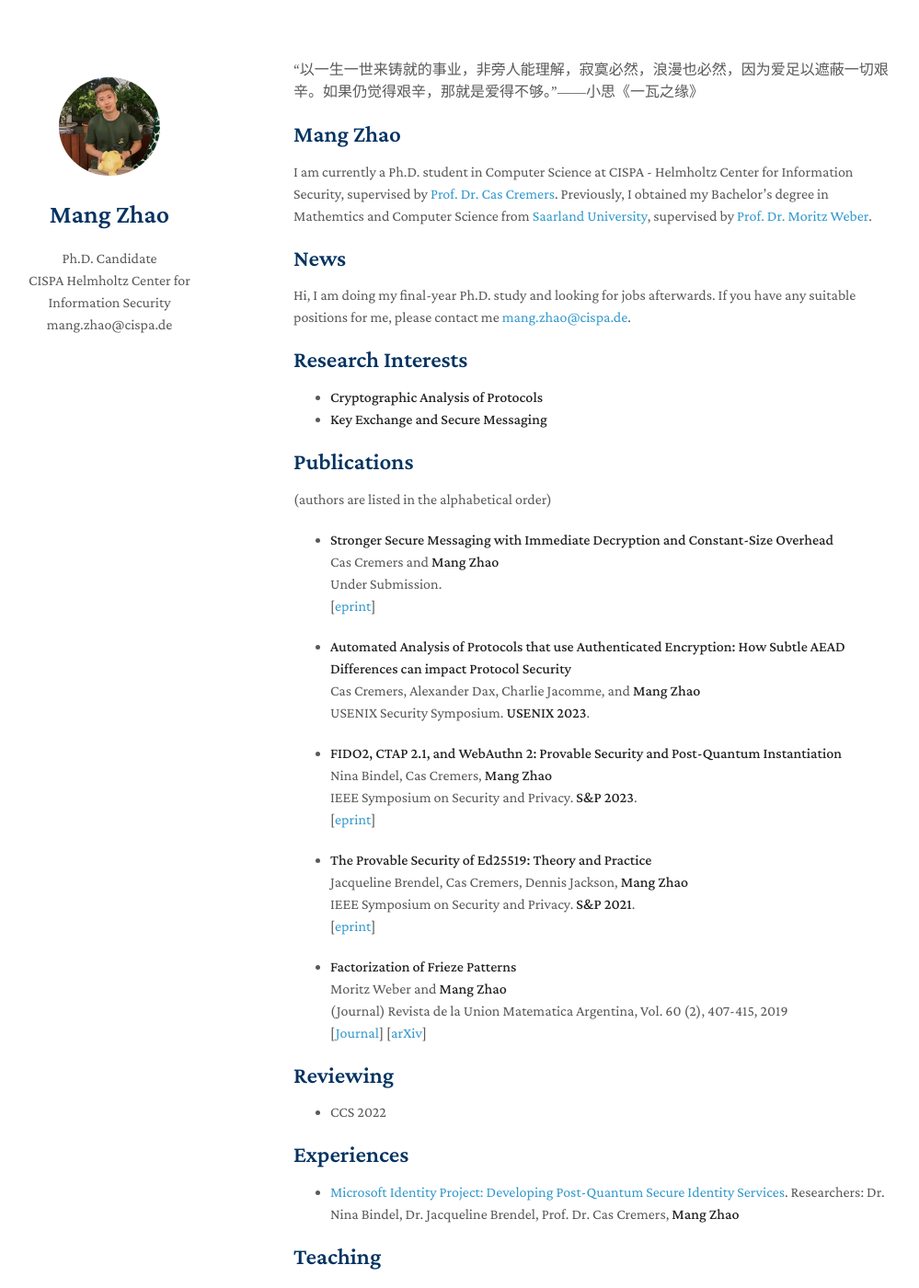
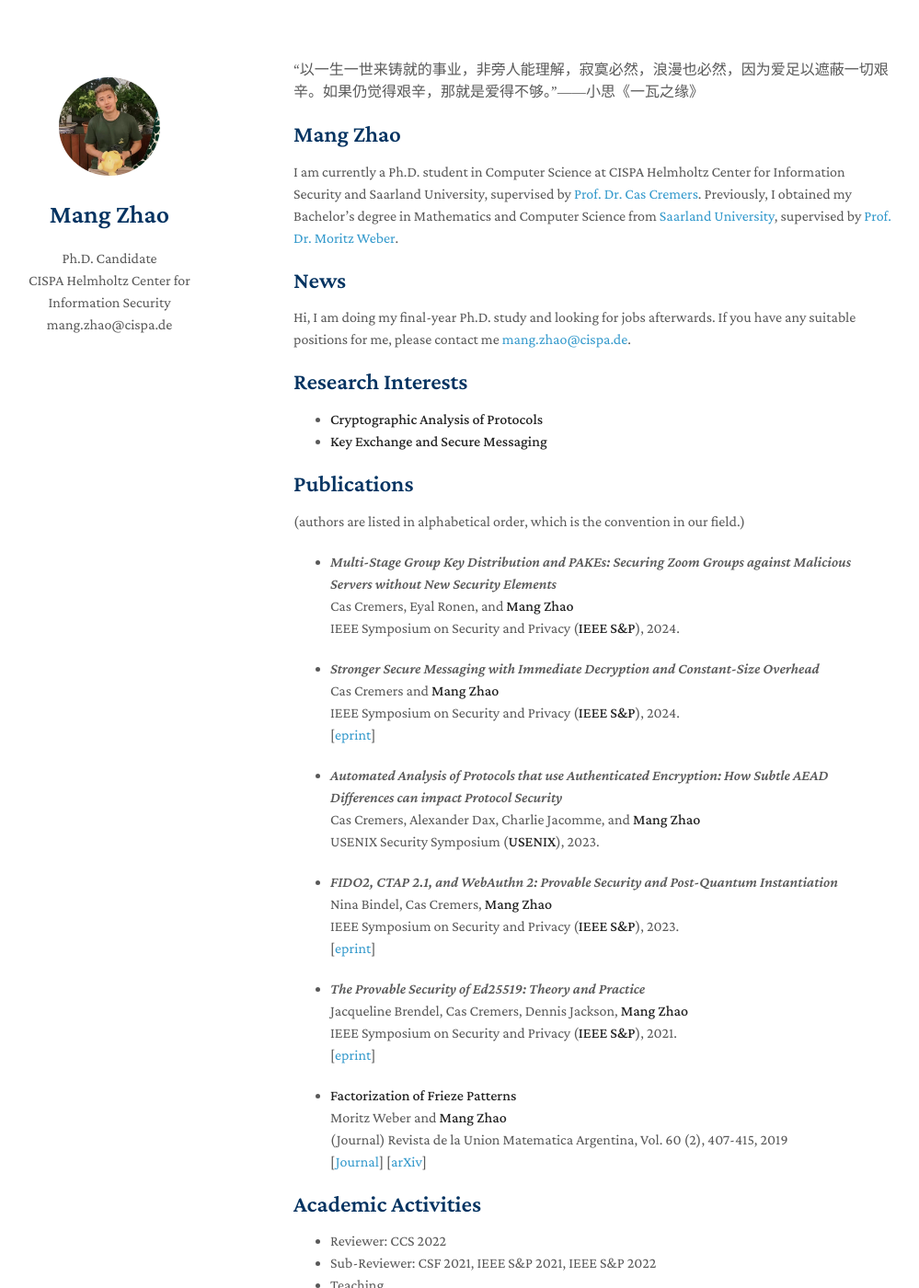
Before and after one commit to 422256579/myHomepage, a Jekyll site: the page built from index.md, in a window 1280 px wide and 1400 px high. Shown: the whole window at 92% size, without its empty margins (151-1150 px from the left). Built offline with Jekyll 4.4.1, drawn with Linux system fonts in a browser that asks for light colours; nearby versions of some CDN libraries; a style sheet for code colours, icons or effects is not loaded; some of the changed text lies outside the part shown.

Commit message:
Update SP24 papers

```diff
--- a/index.md
+++ b/index.md
@@ -6,7 +6,7 @@ layout: homepage
 
 ## Mang Zhao
 
-I am currently a Ph.D. student in Computer Science at CISPA - Helmholtz Center for Information Security, supervised by [Prof. Dr. Cas Cremers](https://people.cispa.io/cas.cremers/). Previously, I obtained my Bachelor's degree in Mathemtics and Computer Science from [Saarland University](https://www.uni-saarland.de/start.html), supervised by [Prof. Dr. Moritz Weber](https://www.uni-saarland.de/lehrstuhl/weber-moritz.html).
+I am currently a Ph.D. student in Computer Science at CISPA Helmholtz Center for Information Security and Saarland University, supervised by [Prof. Dr. Cas Cremers](https://people.cispa.io/cas.cremers/). Previously, I obtained my Bachelor's degree in Mathematics and Computer Science from [Saarland University](https://www.uni-saarland.de/start.html), supervised by [Prof. Dr. Moritz Weber](https://www.uni-saarland.de/lehrstuhl/weber-moritz.html).
 
 ## News
 Hi, I am doing my final-year Ph.D. study and looking for jobs afterwards.
@@ -18,35 +18,41 @@ If you have any suitable positions for me, please contact me [mang.zhao@cispa.de
 - **Key Exchange and Secure Messaging**
 
 ## Publications
-(authors are listed in the alphabetical order)
+(authors are listed in alphabetical order, which is the convention in our field.)
 
-- **Stronger Secure Messaging with Immediate Decryption and Constant-Size Overhead**
+- *Multi-Stage Group Key Distribution and PAKEs: Securing Zoom Groups against Malicious Servers without New Security Elements*
+  <br>
+  Cas Cremers, Eyal Ronen, and **Mang Zhao**
+  <br>
+  IEEE Symposium on Security and Privacy (**IEEE S&P**), 2024.
+
+- *Stronger Secure Messaging with Immediate Decryption and Constant-Size Overhead*
   <br>
   Cas Cremers and **Mang Zhao**
   <br>
-  Under Submission.
+  IEEE Symposium on Security and Privacy (**IEEE S&P**), 2024.
   <br>
   [[eprint](https://eprint.iacr.org/2022/1481)]
 
-- **Automated Analysis of Protocols that use Authenticated Encryption: How Subtle AEAD Differences can impact Protocol Security**
+- *Automated Analysis of Protocols that use Authenticated Encryption: How Subtle AEAD Differences can impact Protocol Security*
   <br>
   Cas Cremers, Alexander Dax, Charlie Jacomme, and **Mang Zhao**
   <br>
-  USENIX Security Symposium. **USENIX 2023**.
+  USENIX Security Symposium (**USENIX**), 2023.
 
-- **FIDO2, CTAP 2.1, and WebAuthn 2: Provable Security and Post-Quantum Instantiation**
+- *FIDO2, CTAP 2.1, and WebAuthn 2: Provable Security and Post-Quantum Instantiation*
   <br>
   Nina Bindel, Cas Cremers, **Mang Zhao**
   <br>
-  IEEE Symposium on Security and Privacy. **S&P 2023**.
+  IEEE Symposium on Security and Privacy (**IEEE S&P**), 2023.
   <br>
   [[eprint](https://eprint.iacr.org/2022/1029)]
 
-- **The Provable Security of Ed25519: Theory and Practice**
+- *The Provable Security of Ed25519: Theory and Practice*
   <br>
   Jacqueline Brendel, Cas Cremers, Dennis Jackson, **Mang Zhao**
   <br>
-  IEEE Symposium on Security and Privacy. **S&P 2021**.
+  IEEE Symposium on Security and Privacy (**IEEE S&P**), 2021.
   <br>
   [[eprint](https://eprint.iacr.org/2020/823)]
 
@@ -59,15 +65,14 @@ If you have any suitable positions for me, please contact me [mang.zhao@cispa.de
   [[Journal](https://inmabb.criba.edu.ar/revuma/pdf/v60n2/v60n2a08.pdf)] [[arXiv](https://arxiv.org/abs/1809.00274)]
 
 
-## Reviewing
+## Academic Activities
 
-- CCS 2022
+- Reviewer: CCS 2022
+- Sub-Reviewer: CSF 2021, IEEE S&P 2021, IEEE S&P 2022
+- Teaching
+  - Teaching Assistant, [Secure Messaging](https://cms.cispa.saarland/secmes/) at Saarland University, WS 2019
+  - Teaching Assistant, [Bachelor- and Master Seminar](https://cms.cispa.saarland/bms22/) at Saarland University, SS 2022 - SS 2023
 
 ## Experiences
 
 - [Microsoft Identity Project: Developing Post-Quantum Secure Identity Services](https://www.microsoft.com/en-us/msrc/grant-microsoft-identity). Researchers: Dr. Nina Bindel, Dr. Jacqueline Brendel, Prof. Dr. Cas Cremers, **Mang Zhao**
-
-## Teaching
-
-- Teaching Assistant, [Secure Messaging](https://cms.cispa.saarland/secmes/) at Saarland University, WS 2019
-- Teaching Assistant, [Bachelor- and Master Seminar](https://cms.cispa.saarland/bms22/) at Saarland University, SS 2022 - SS 2023
```
